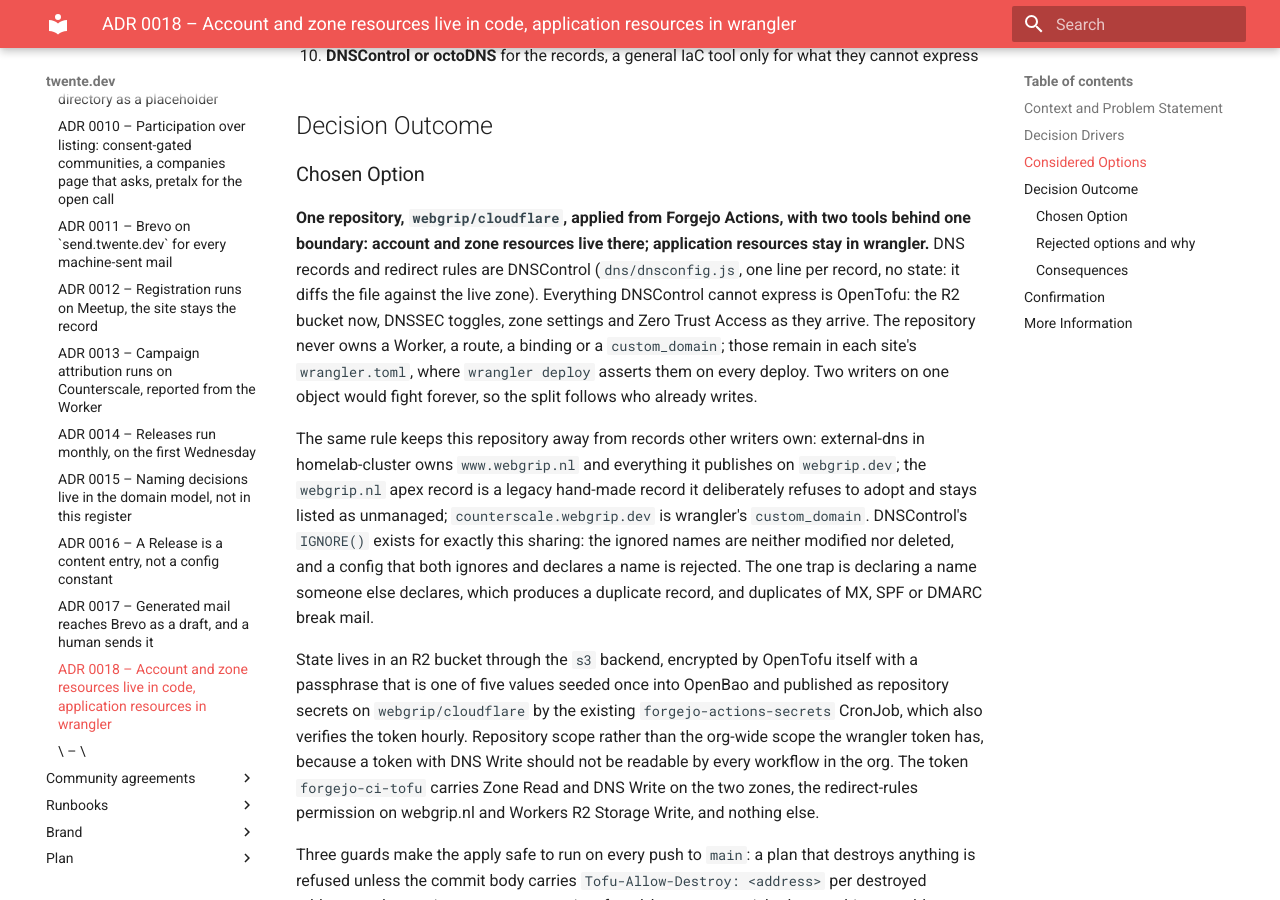
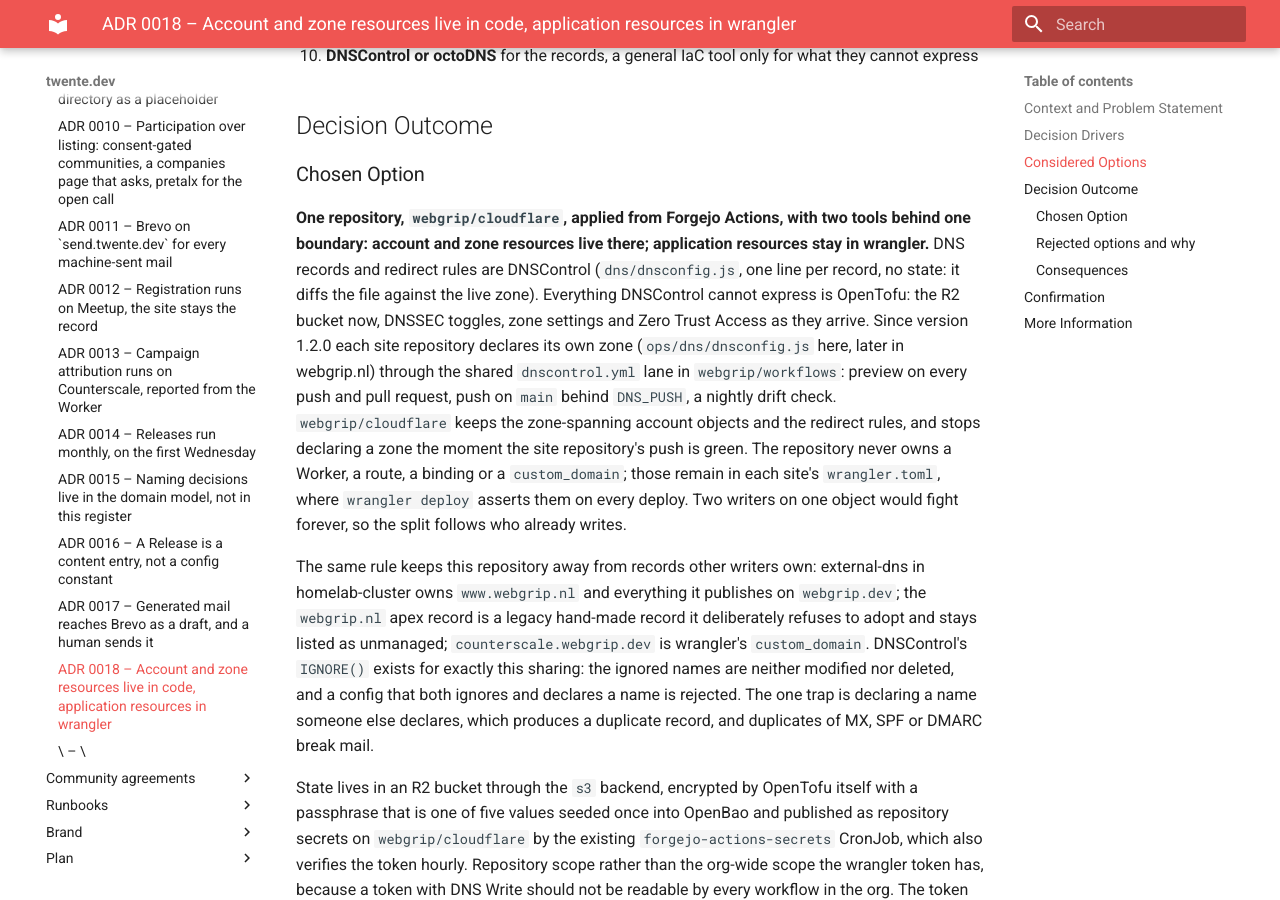
Before and after one commit to webgrip/twente.dev, an MkDocs documentation site: the page built from docs/adrs/0018-account-and-zone-resources-in-opentofu.md, in a window 1280 px wide and 900 px high, scrolled down 1966 px. Built offline with MkDocs 1.6.1 and Material for MkDocs 9.7.7, drawn with Linux system fonts in a browser that asks for light colours; some of the changed text lies outside the part shown.

Commit message:
docs(adr): 0018 v1.2.0, de zone-records wonen per site-repo, de accountobjecten blijven gedeeld
Co-Authored-By: Claude Fable 5.1 <noreply@anthropic.com>

```diff
--- a/docs/adrs/0018-account-and-zone-resources-in-opentofu.md
+++ b/docs/adrs/0018-account-and-zone-resources-in-opentofu.md
@@ -4,7 +4,7 @@
 - **Deciders**: Ryan Grippeling
 - **Date**: 2026-09-05
 - **Tags**: Infrastructure::DNS, Infrastructure::IaC, Security, Operations
-- **Version**: 1.1.0
+- **Version**: 1.2.0
 
 ---
 
@@ -68,7 +68,11 @@ half.
 boundary: account and zone resources live there; application resources stay in wrangler.**
 DNS records and redirect rules are DNSControl (`dns/dnsconfig.js`, one line per record, no state:
 it diffs the file against the live zone). Everything DNSControl cannot express is OpenTofu:
-the R2 bucket now, DNSSEC toggles, zone settings and Zero Trust Access as they arrive. The
+the R2 bucket now, DNSSEC toggles, zone settings and Zero Trust Access as they arrive. Since version 1.2.0 each site repository declares its own zone
+(`ops/dns/dnsconfig.js` here, later in webgrip.nl) through the shared `dnscontrol.yml` lane in
+`webgrip/workflows`: preview on every push and pull request, push on `main` behind `DNS_PUSH`, a
+nightly drift check. `webgrip/cloudflare` keeps the zone-spanning account objects and the redirect
+rules, and stops declaring a zone the moment the site repository's push is green. The
 repository never owns a Worker, a route, a binding or a `custom_domain`; those remain in each
 site's `wrangler.toml`, where `wrangler deploy` asserts them on every deploy. Two writers on one
 object would fight forever, so the split follows who already writes.
@@ -178,6 +182,12 @@ MTA-STS and TLS-RPT records, CAA and the `webgrip.dev` zone follow after 16 Sept
   research pass had compared IaC frameworks and skipped the DNS-specific tools; that gap is
   recorded here so it is not repeated. OpenTofu keeps the account objects. The boundary, the
   repository, the token and the secret chain did not move.
+- 2026-09-05, version 1.2.0: the zone records moved once more, from the shared repository to the
+  site repository that owns the hostname. The trigger was the release train (ADR 0019): a staging
+  record, mail records and CAA belong with the code and the checks that depend on them, and the
+  mail-auth drift check in this repository already watched them from the outside. DNSControl made
+  the move cheap (no state), and a reusable lane made it a two-file addition per site. The account
+  objects did not move: Zero Trust, R2 and the token roller span sites.
 - The repository: [`webgrip/cloudflare`](https://forgejo.webgrip.dev/webgrip/cloudflare), with
   the ownership table in its README and the procedure in `docs/bootstrap.md`.
 - Refines [ADR 0002](0002-cloudflare-workers-static-assets.md) and
```
Also changed, not shown: docs/adrs/README.md (+21 -21 lines), docs/plan/dns-ownership.md (+1 -3 lines).
